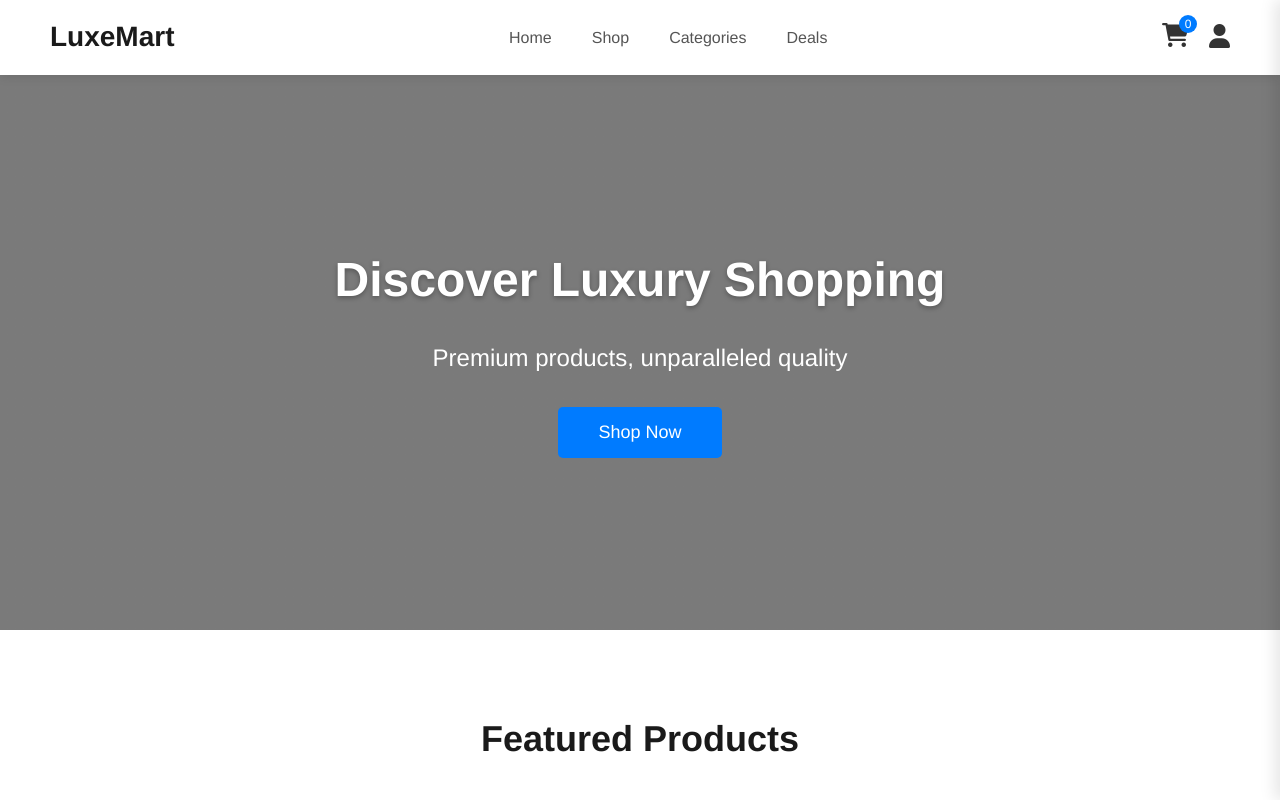
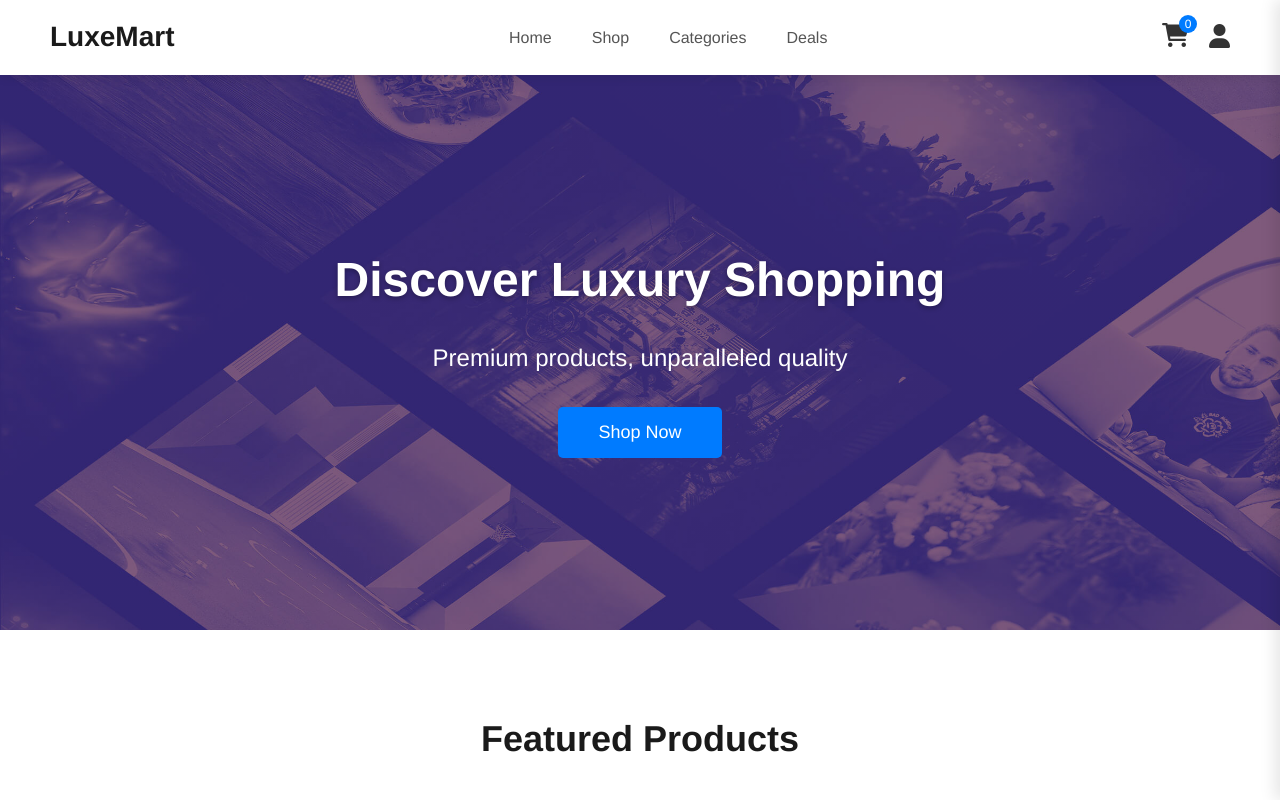
Before and after one commit to MatteoM23/mockeccommercesiteexample, a plain HTML site: page index.html in a window 1280 px wide. Shown: the top 800 px of the page. Drawn offline with Linux system fonts and the light colour scheme.

Commit message:
Update styles.css

```diff
--- a/styles.css
+++ b/styles.css
@@ -184,7 +184,7 @@ body {
 /* Hero Section */
 .hero {
     height: 70vh;
-    background: linear-gradient(rgba(0, 0, 0, 0.5), rgba(0, 0, 0, 0.5)), url('images/60107ed479293a1144ffceab_6002086f72b7275b5801e725_website-hero-image.jpeg');
+    background: linear-gradient(rgba(0, 0, 0, 0.5), rgba(0, 0, 0, 0.5)), url('60107ed479293a1144ffceab_6002086f72b7275b5801e725_website-hero-image.jpeg');
     background-size: cover;
     background-position: center;
     display: flex;
```
